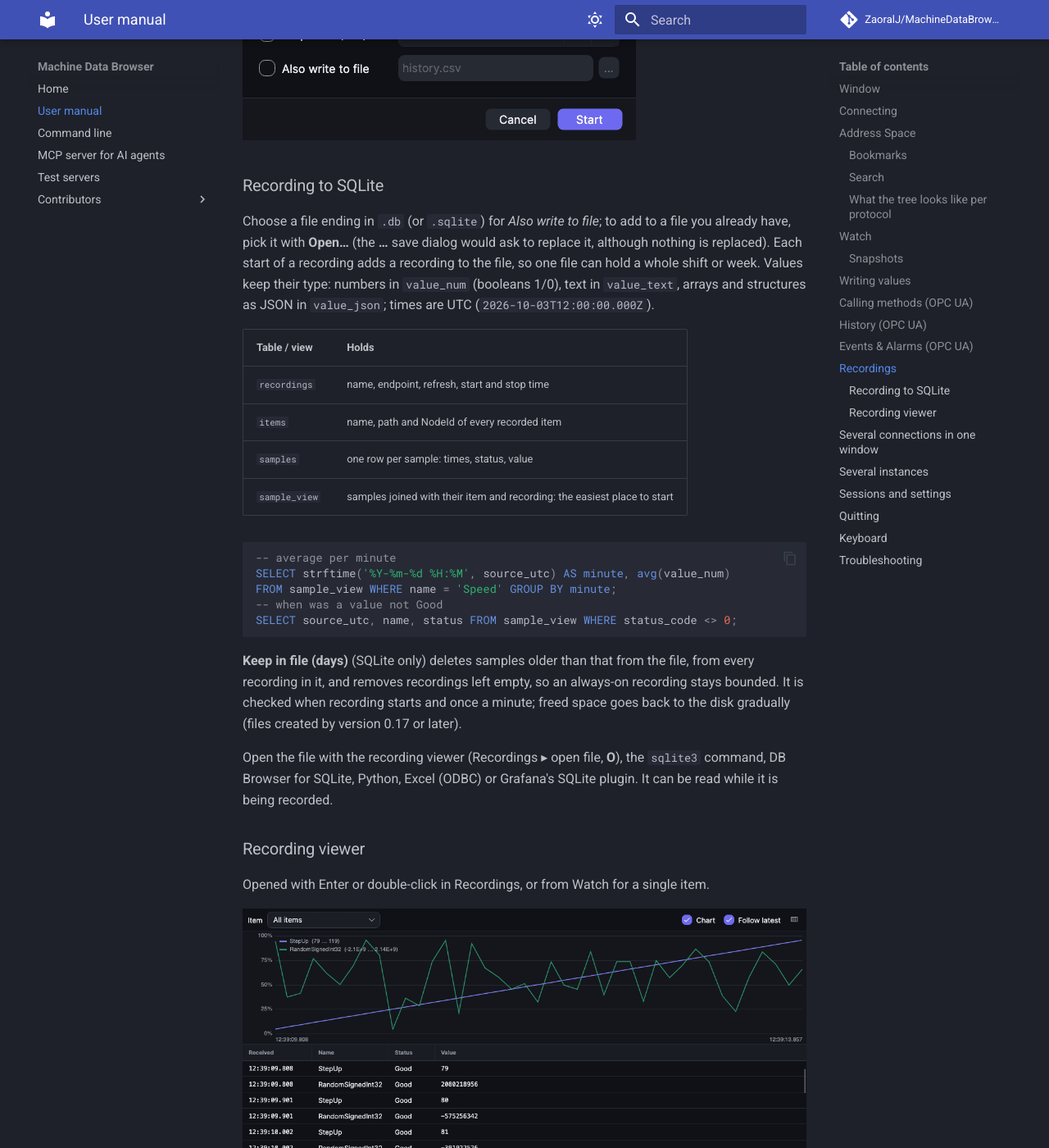
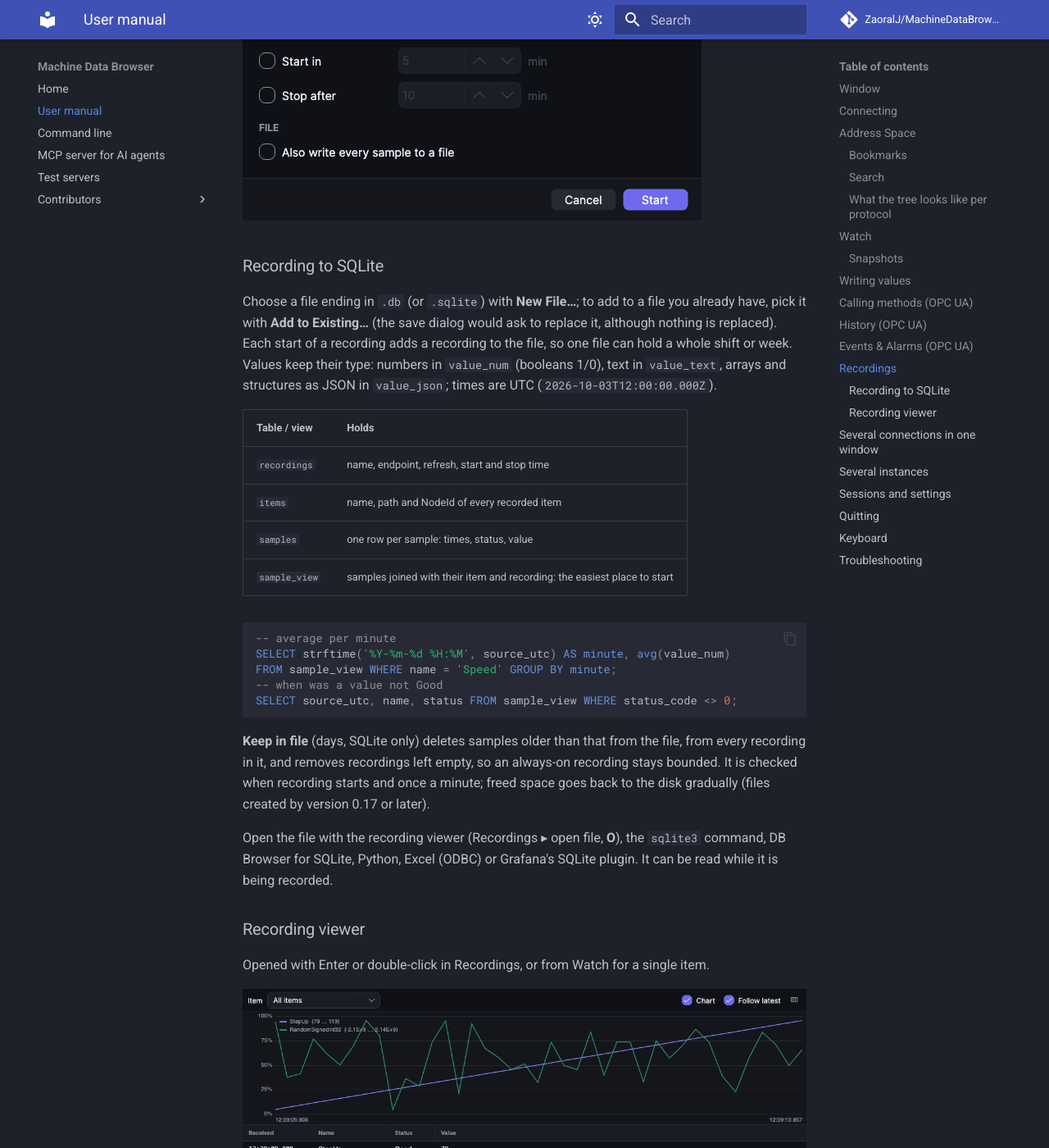
Before and after one commit to ZaoralJ/MachineDataBrowser, an MkDocs documentation site: the page built from docs/user-manual.md, in a window 1280 px wide and 1400 px high, scrolled down 14903 px. Shown: the whole window at 82% size. Built offline with MkDocs 1.6.1 and Material for MkDocs 9.7.7, drawn with Linux system fonts in a browser that asks for light colours; comment, search, counter and statistics services are not loaded; some of the changed text lies outside the part shown.

Commit message:
feat(app): clearer New Recording form: sections, units, file actions and status

````diff
--- a/docs/user-manual.md
+++ b/docs/user-manual.md
@@ -307,10 +307,11 @@ A recording captures the values of its items with timestamps. It keeps running w
 
 ### Recording to SQLite
 
-Choose a file ending in `.db` (or `.sqlite`) for *Also write to file*; to add to a file you already have, pick it
-with **Open…** (the **…** save dialog would ask to replace it, although nothing is replaced). Each start of a
-recording adds a recording to the file, so one file can hold a whole shift or week. Values keep their type: numbers in `value_num` (booleans 1/0),
-text in `value_text`, arrays and structures as JSON in `value_json`; times are UTC (`2026-10-03T12:00:00.000Z`).
+Choose a file ending in `.db` (or `.sqlite`) with **New File…**; to add to a file you already have, pick it with **Add
+to Existing…** (the save dialog would ask to replace it, although nothing is replaced). Each start of a recording adds a
+recording to the file, so one file can hold a whole shift or week. Values keep their type: numbers in `value_num`
+(booleans 1/0), text in `value_text`, arrays and structures as JSON in `value_json`; times are UTC
+(`2026-10-03T12:00:00.000Z`).
 
 | Table / view | Holds |
 |---|---|
@@ -327,7 +328,7 @@ FROM sample_view WHERE name = 'Speed' GROUP BY minute;
 SELECT source_utc, name, status FROM sample_view WHERE status_code <> 0;
 ```
 
-**Keep in file (days)** (SQLite only) deletes samples older than that from the file, from every recording in it, and
+**Keep in file** (days, SQLite only) deletes samples older than that from the file, from every recording in it, and
 removes recordings left empty, so an always-on recording stays bounded. It is checked when recording starts and once a
 minute; freed space goes back to the disk gradually (files created by version 0.17 or later).
 
````
Also changed, not shown: other parts of docs/user-manual.md (+7 -7 lines), docs/images/new-recording.png, 4 other files.
